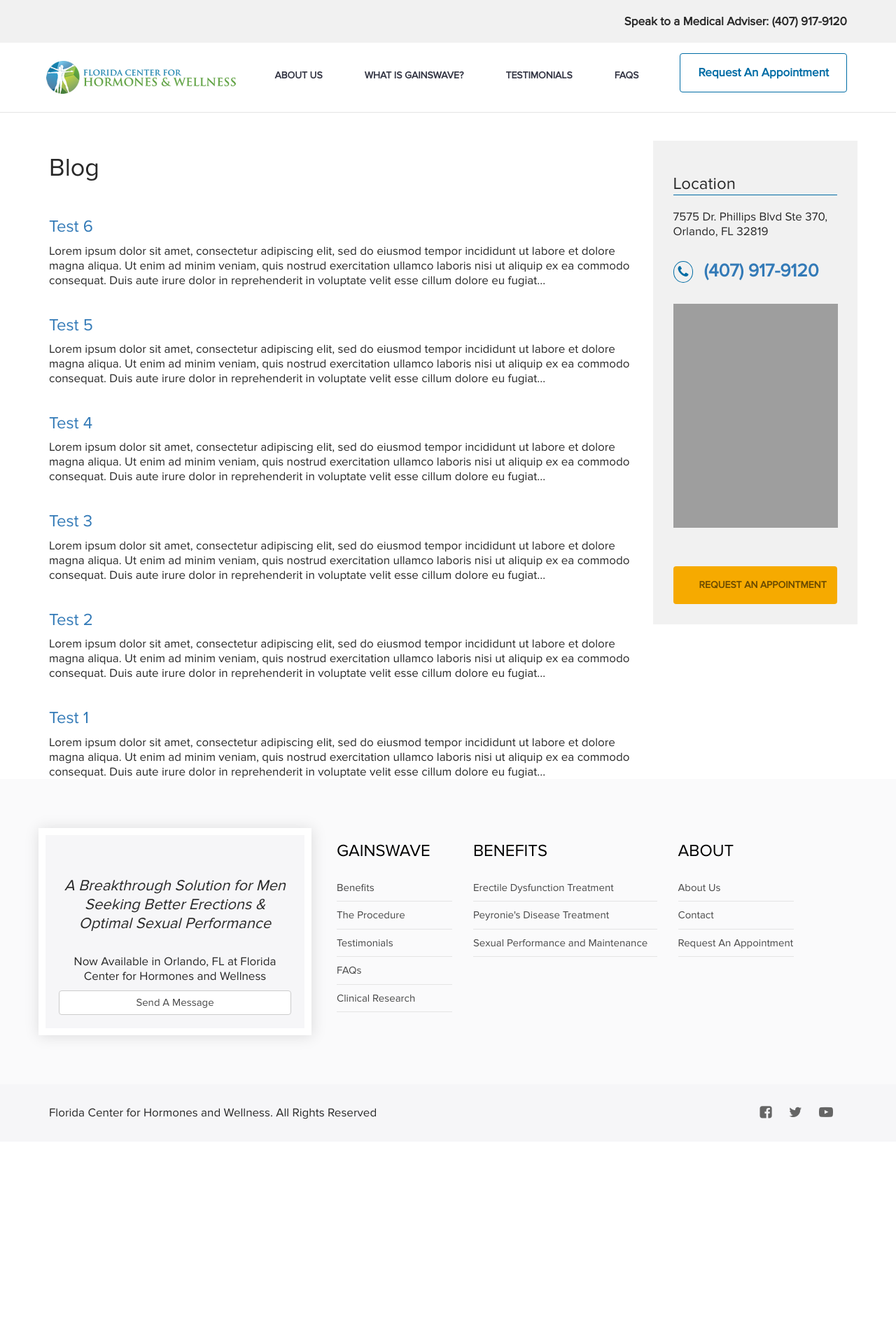
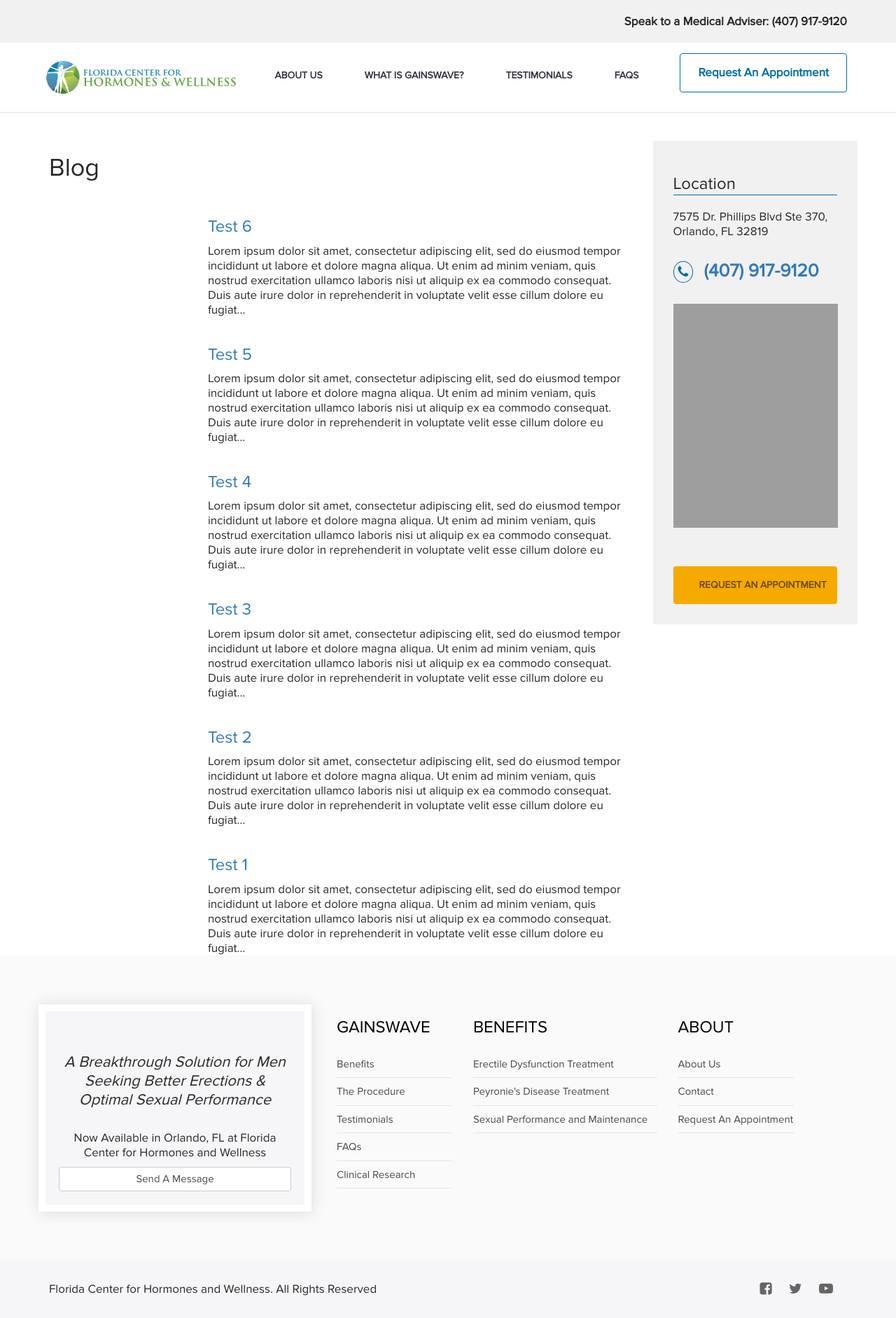
Before and after one commit to aaghealth/gainswavecolumbus.com, a Jekyll site: the page built from blog.html, in a window 1280 px wide. Shown: the whole page at 70% size. Built offline with Jekyll 4.4.1, drawn with Linux system fonts in a browser that asks for light colours; nearby versions of some CDN libraries; before the commit the page ends 1631 px from its top, so only the background shows below that; grey boxes are pictures that could not be loaded.

Commit message:
Create page-blog.html

```diff
--- a/_layouts/page-blog.html
+++ b/_layouts/page-blog.html
@@ -10,7 +10,12 @@
 									<div class="col-xs-12 col-sm-9 col-lg-9 content-main">
 										<article class="entry-page page-item">
 											<h1>{{ page.title }}</h1>
-											{{ content }}
+											<div class="col-xs-12 col-sm-3 col-lg-3">
+												{{ page.featured }}
+											</div>
+											<div class="col-xs-12 col-sm-9 col-lg-9">
+												{{ content }}
+											</div>
 										</article>
 									</div>
 									{% include /sidebar.html %}
```
